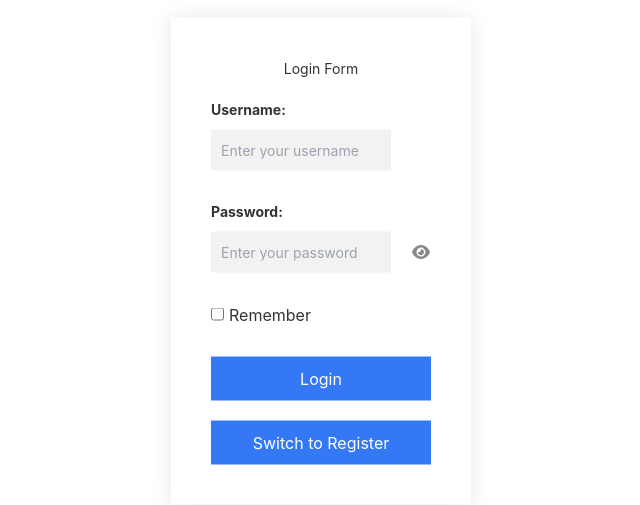
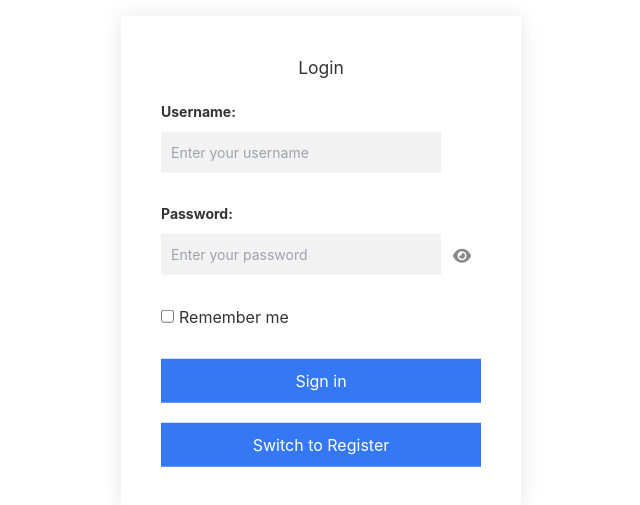
Before and after one commit to GuglielmoCerri/Backoffice-WebApp, a React (Create React App) app in the folder frontend/: page /login in a window 1280 px wide. Shown: the part 139-644 px from the top of the page, without its empty margins (319-959 px from the left). Built offline with nearby package versions, Linux system fonts and the light colour scheme.

Commit message:
Fix: Fixed show password icon position

```diff
--- a/frontend/src/Login.css
+++ b/frontend/src/Login.css
@@ -1,5 +1,5 @@
 .login-box {
-    width: 300px;
+  width: 400px;
   padding: 40px;
   position: absolute;
   top: 50%;
@@ -14,13 +14,13 @@
   margin: 0 0 20px;
   padding: 0;
   color: #333;
-    text-align: center; /* Mantieni il titolo centrato */
+  text-align: center;
 }
 
 .login-box .textbox {
   position: relative;
   margin-bottom: 30px;
-    text-align: left; /* Allinea il contenuto delle textbox a sinistra */
+  text-align: left;
 }
 
 .login-box .textbox label {
@@ -32,7 +32,7 @@
 
 .login-box input[type="text"],
 .login-box input[type="password"] {
-    width: calc(100% - 40px);
+  width: calc(100% - 40px); /* Adjusted for icon space */
   padding: 10px;
   margin-top: 5px;
   border: none;
@@ -45,7 +45,6 @@
 .login-box input[type="password"]::placeholder {
   font-size: 14px;
 }
-
 
 .login-box button {
   width: 100%;
@@ -70,19 +69,23 @@
 
 .login-box button.show-password-button {
   position: absolute;
-    right: 0;
+  right: 10px;
   top: 50%;
-    transform: translateY(-60%) translateX(100px);
+  transform: translateY(-50%);
   background: none;
   border: none;
   cursor: pointer;
-    z-index: 1;
+  width: 30px; /* Specific button size */
+  height: 30px; /* Specific button size */
+  padding: 0;
+  margin: 0;
 }
 
 .login-box .password-icon {
-    font-size: 16px; /* Imposta la dimensione dell'icona */
-    color: #888; /* Imposta il colore dell'icona */
-    padding: 0 10px; /* Aggiusta il padding per l'icona */
+  font-size: 16px;
+  color: #888;
+  padding-top: 80%;
+  padding-left: 40%;
 }
 
 .login-box .checkbox {
@@ -95,3 +98,11 @@
   font-size: 16px;
   color: #333;
 }
+
+.password-container {
+  position: relative;
+}
+
+.password-container input[type="password"] {
+  padding-right: 40px; /* Space for the icon */
+}
--- a/frontend/src/Login.js
+++ b/frontend/src/Login.js
@@ -79,7 +79,7 @@ const Login = () => {
 
   return (
     <div className="login-box">
-      <h2>{isRegistering ? 'Register' : 'Login'} Form</h2>
+      <h2 className="text-xl mb-5 text-gray-800">{isRegistering ? 'Register' : 'Login'}</h2>
       <form onSubmit={isRegistering ? handleRegister : handleLogin}>
         <div className="textbox">
           <label htmlFor="username">Username:</label>
@@ -92,8 +92,8 @@ const Login = () => {
             required
           />
         </div>
-        <div className="textbox">
-          <label htmlFor="password">Password:</label>
+        <div className="textbox password-container">
+          <label htmlFor="password" >Password:</label>
           <input
             type={showPassword ? 'text' : 'password'}
             id="password"
@@ -120,9 +120,9 @@ const Login = () => {
             checked={rememberMe}
             onChange={() => setRememberMe(!rememberMe)}
           />
-          <label htmlFor="rememberMe">Remember</label>
+          <label htmlFor="rememberMe">Remember me</label>
         </div>
-        <button type="submit" className="btn">{isRegistering ? 'Register' : 'Login'}</button>
+        <button type="submit" className="btn">{isRegistering ? 'Register' : 'Sign in'}</button>
       </form>
       <button onClick={() => setIsRegistering(!isRegistering)} className="btn-switch">
         {isRegistering ? 'Switch to Login' : 'Switch to Register'}
```
Lines whose indentation alone changed are shown as unchanged.
